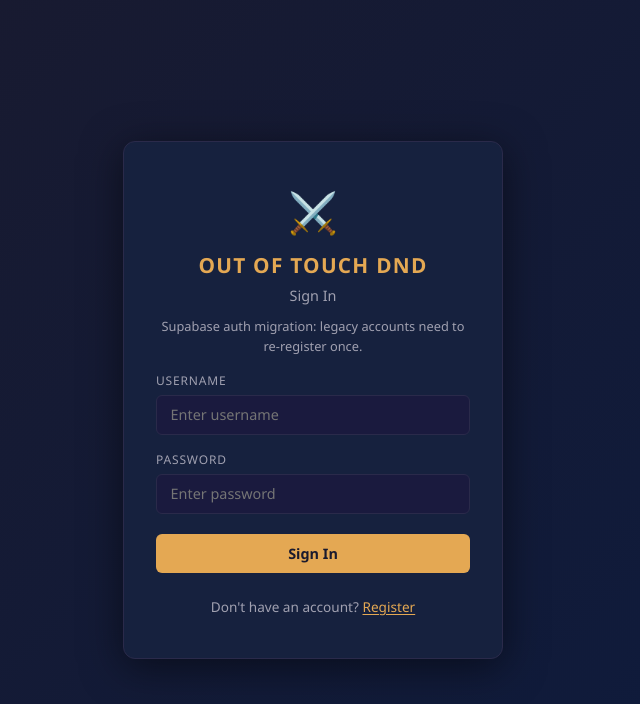
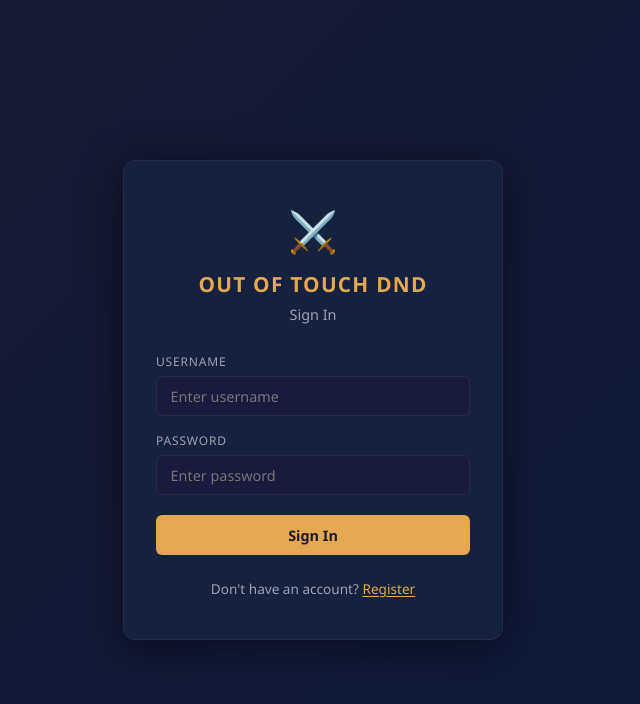
Before and after one commit to danielrsg20-blip/Out-of-Touch-DND, a React app in the folder frontend/: page / in a window 1280 px wide. Shown: the top 704 px of the page, without its empty margins (327-967 px from the left). Built offline with nearby package versions, Linux system fonts and the light colour scheme; no server answers; the HTML template or start-up script is replaced by a standard one.

Commit message:
fix: update username alias email domain from otdnd.local to example.com in documentation and code

```diff
--- a/frontend/src/components/AuthScreen.css
+++ b/frontend/src/components/AuthScreen.css
@@ -40,14 +40,6 @@
   color: var(--text-secondary);
   margin-bottom: 1.75rem;
   font-weight: 400;
-}
-
-.auth-migration-note {
-  margin-top: -1.1rem;
-  margin-bottom: 1rem;
-  font-size: 0.8rem;
-  color: var(--text-secondary);
-  text-align: center;
 }
 
 .auth-form {
--- a/frontend/src/components/AuthScreen.tsx
+++ b/frontend/src/components/AuthScreen.tsx
@@ -57,9 +57,6 @@
         <div className="auth-logo">⚔️</div>
         <h1 className="auth-title">Out of Touch DND</h1>
         <h2 className="auth-subtitle">{mode === 'login' ? 'Sign In' : 'Create Account'}</h2>
-        <p className="auth-migration-note">
-          Supabase auth migration: legacy accounts need to re-register once.
-        </p>
 
         <form className="auth-form" onSubmit={handleSubmit}>
           <div className="auth-field">
--- a/frontend/src/stores/authStore.ts
+++ b/frontend/src/stores/authStore.ts
@@ -1,6 +1,8 @@
 import { create } from 'zustand'
 import type { User } from '@supabase/supabase-js'
 import { getSupabaseClient } from '../lib/supabaseClient'
+
+const USERNAME_ALIAS_DOMAIN = 'example.com'
 
 interface AuthState {
   token: string | null
@@ -28,7 +30,7 @@
   if (!normalized || normalized.length < 3) {
     throw new Error('Username must be at least 3 valid characters.')
   }
-  return `${normalized}@otdnd.local`
+  return `${normalized}@${USERNAME_ALIAS_DOMAIN}`
 }
 
 function usernameFromUser(user: User): string {
@@ -37,8 +39,8 @@
     return metadataUsername
   }
 
-  if (user.email && user.email.endsWith('@otdnd.local')) {
-    return user.email.replace(/@otdnd\.local$/i, '')
+  if (user.email && user.email.endsWith(`@${USERNAME_ALIAS_DOMAIN}`)) {
+    return user.email.replace(new RegExp(`@${USERNAME_ALIAS_DOMAIN.replace('.', '\\.')}$`, 'i'), '')
   }
 
   return user.email ?? user.id
```
Also changed, not shown: 3 other files (tests, documents, lock files or other folders).
